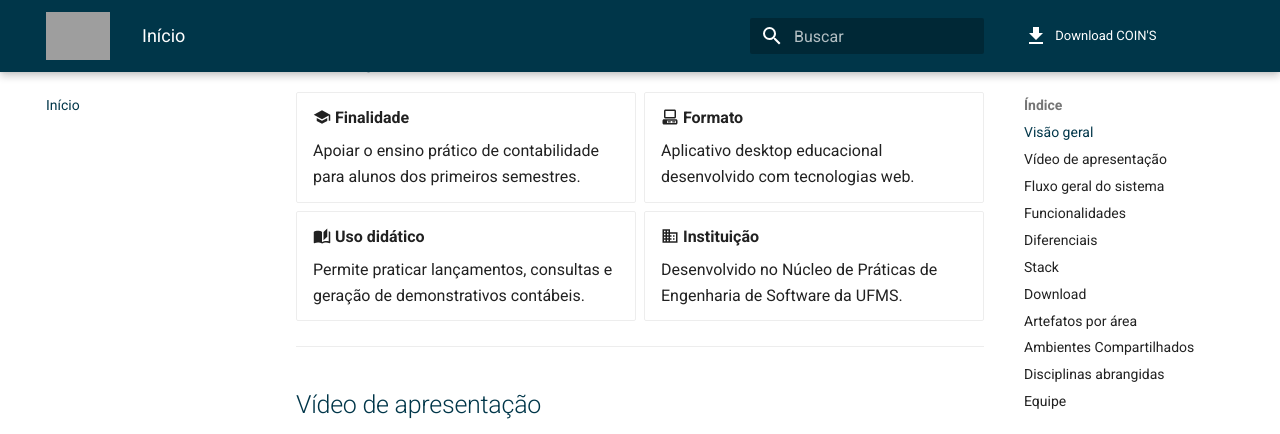
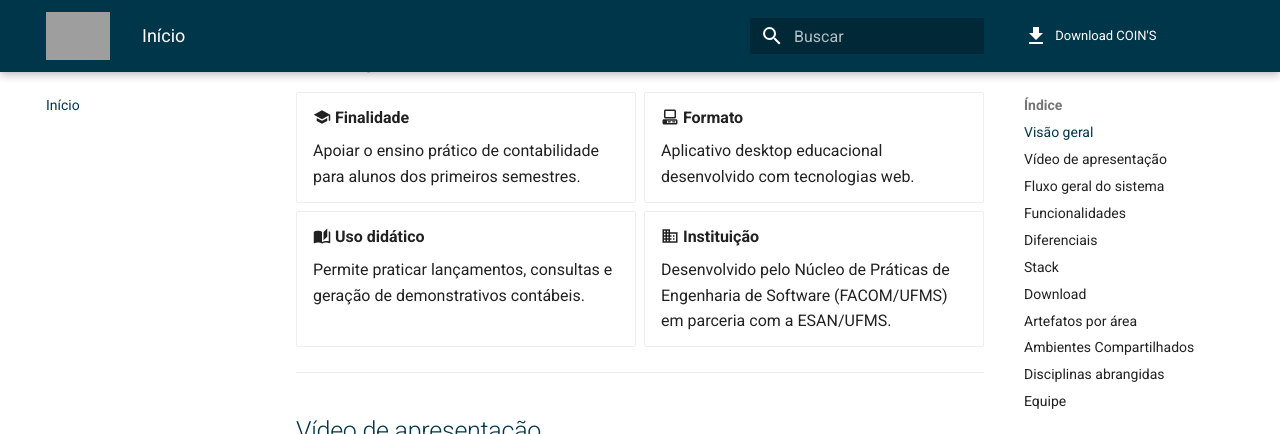
Before and after one commit to NES-Contabilidade-Integrada/doc-coins2026.1, an MkDocs documentation site: the page built from docs/index.md, in a window 1280 px wide and 900 px high, scrolled down 472 px, cut to the strip 0-434 px from the top of the window. Built offline with MkDocs 1.6.1 and Material for MkDocs 9.7.7, drawn with Linux system fonts in a browser that asks for light colours; comment, search, counter and statistics services are not loaded; grey boxes are pictures that could not be loaded.

Commit message:
fix(homepage): clarify institution as FACOM/UFMS in partnership with ESAN/UFMS
Co-Authored-By: Claude Sonnet 4.6 <noreply@anthropic.com>

```diff
--- a/docs/index.md
+++ b/docs/index.md
@@ -24,7 +24,7 @@ O sistema foi criado para preencher uma lacuna no curso de Ciências Contábeis:
 
 - :material-domain: **Instituição**
 
-    Desenvolvido no Núcleo de Práticas de Engenharia de Software da UFMS.
+    Desenvolvido pelo Núcleo de Práticas de Engenharia de Software (FACOM/UFMS) em parceria com a ESAN/UFMS.
 
 </div>
 
```
